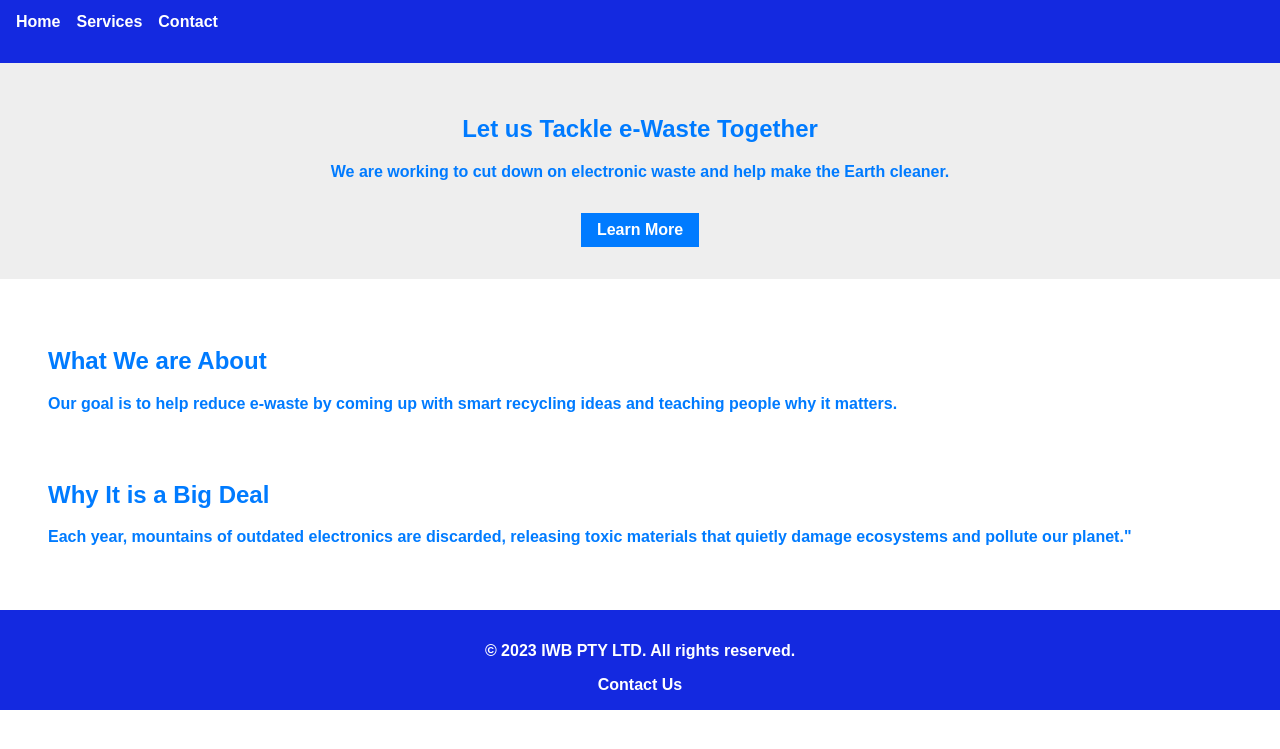
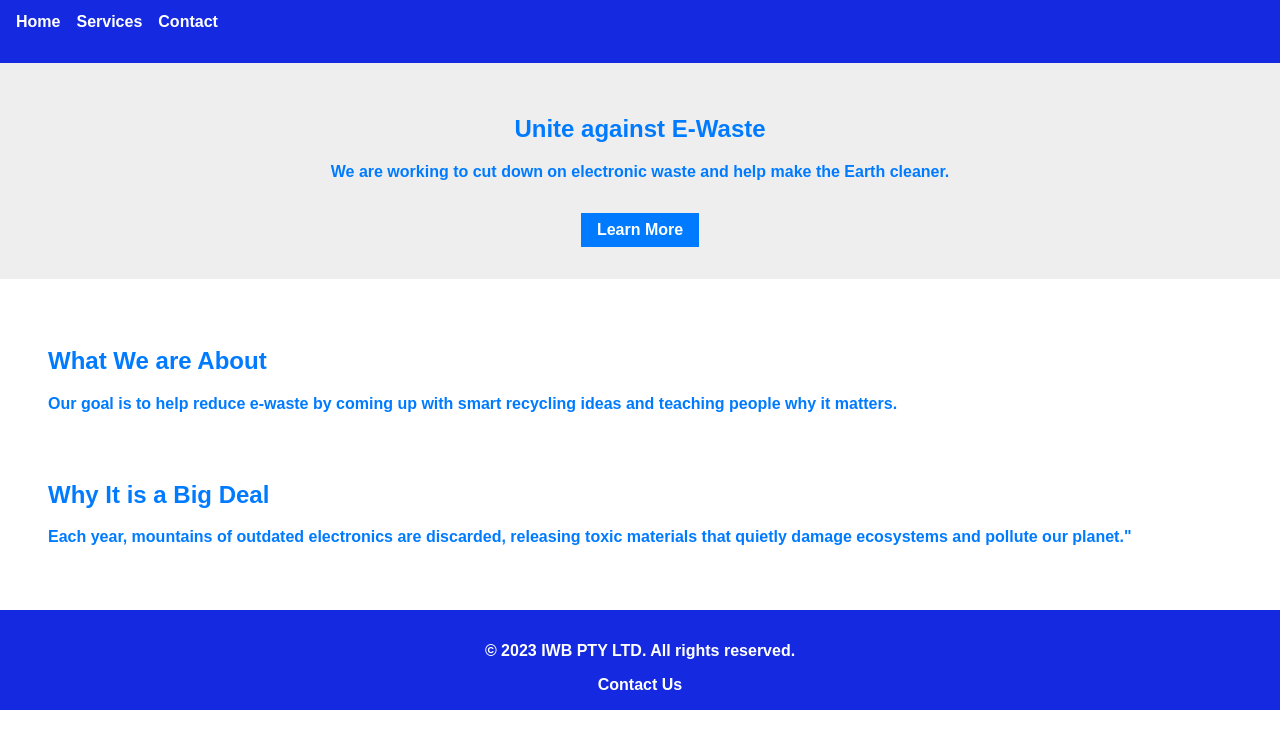
Before and after one commit to pontsomotai51/pontsomotai5141, a plain HTML site: page index.html in a window 1280 px wide. Shown: the part 47-796 px from the top of the page. Drawn offline with Linux system fonts and the light colour scheme.

Commit message:
Update index.html

```diff
--- a/index.html
+++ b/index.html
@@ -20,7 +20,7 @@
     </nav>
   </header>
 <section class="hero">
-  <h1>Let us Tackle e-Waste Together</h1>
+  <h1>Unite against E-Waste</h1>
   <p>We are working to cut down on electronic waste and help make the Earth cleaner.</p>
   <a href="services.html" class="btn">Learn More</a>
 </section>
```
